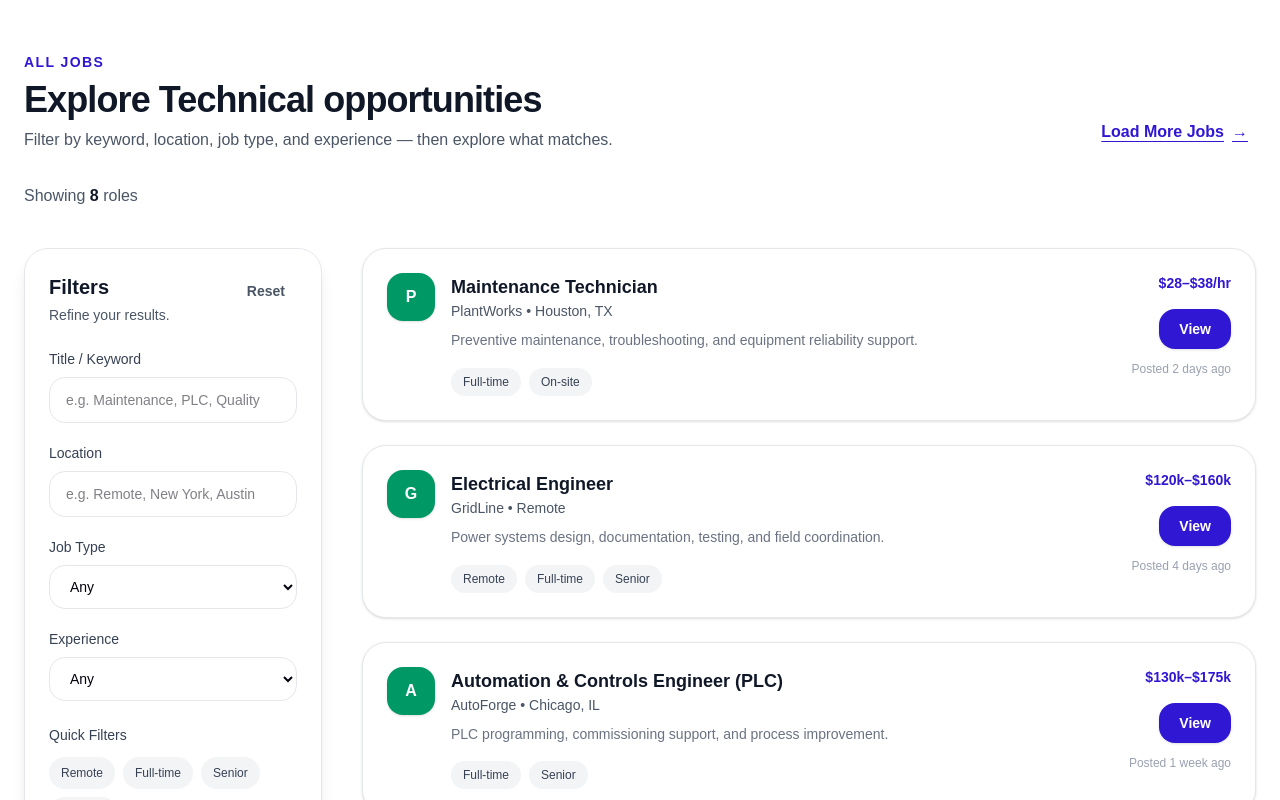
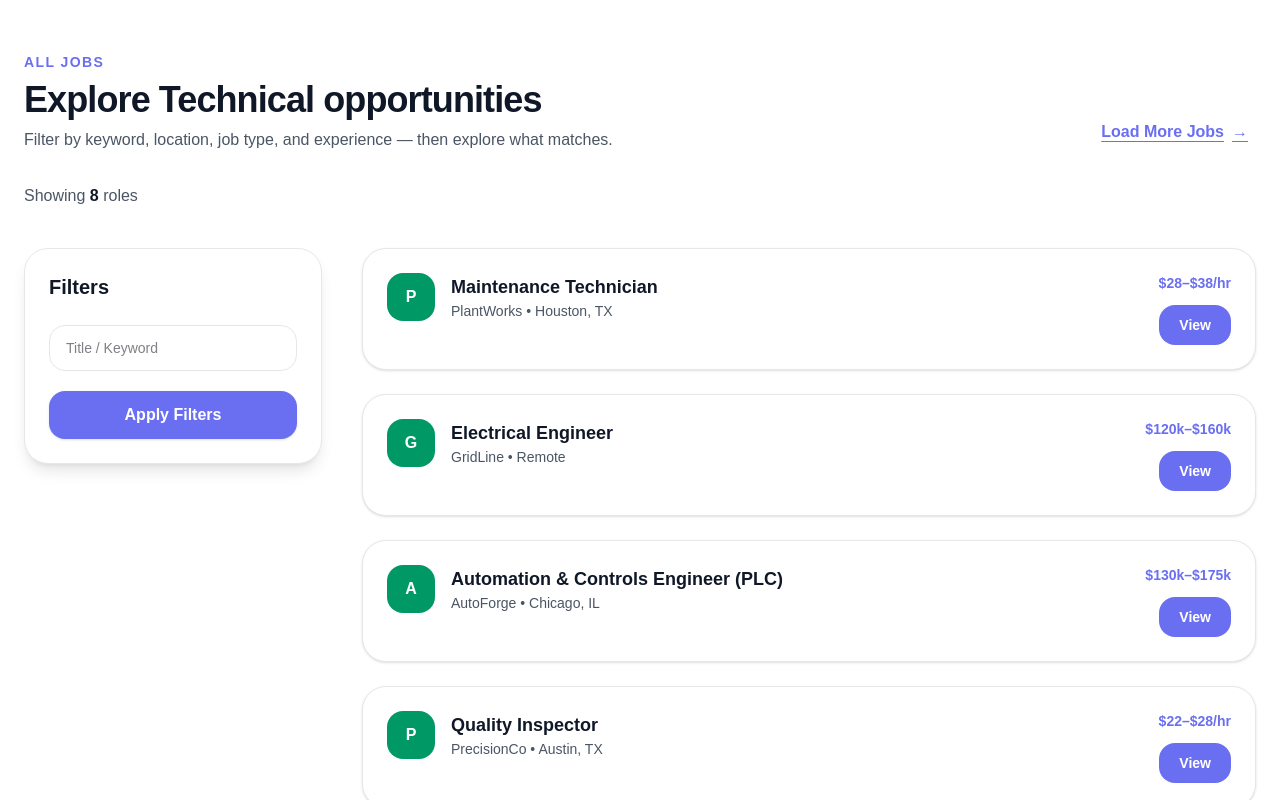
Before and after one commit to adebisidolapo/technicaljobboard, a Next.js app in the folder jobboard/: page / in a window 1280 px wide. Shown: the part 2360-3160 px from the top of the page. Built offline with nearby package versions, Linux system fonts and the light colour scheme.

Commit message:
update ui

```diff
--- a/jobboard/app/globals.css
+++ b/jobboard/app/globals.css
@@ -22,11 +22,11 @@
     --foreground: #ededed;
   }
 }
-:root{
-  --brand: #3017D3;     /* your purple */
-  --brand-dark: #2a12c0;
-  --ink: #02000D;       /* your dark */
+:root {
+  --brand-purple: #6A6FF2;
+  --brand-purple-dark: #585de0;
 }
+
 
 body {
   background: var(--background);
--- a/jobboard/app/page.tsx
+++ b/jobboard/app/page.tsx
@@ -671,7 +671,7 @@ const CATEGORIES = [
     {/* Header */}
     <div className="flex flex-col md:flex-row md:items-end md:justify-between gap-4 mb-8">
       <div>
-        <p className="text-sm font-semibold tracking-widest text-[#3017D3]">
+        <p className="text-sm font-semibold tracking-widest text-[var(--brand-purple)]">
           ALL JOBS
         </p>
         <h2 className="mt-2 text-3xl md:text-4xl font-semibold tracking-tight text-gray-900">
@@ -682,41 +682,19 @@ const CATEGORIES = [
         </p>
       </div>
 
-      {/* Text-style button (as you requested) */}
       <button
         type="button"
-        className="w-full md:w-auto inline-flex items-center justify-center md:justify-end gap-2
-                   text-[#3017D3] font-semibold underline underline-offset-4
-                   hover:text-[#2a12c0] transition px-2 py-2"
+        className="w-full md:w-auto inline-flex items-center justify-center gap-2
+                   text-[var(--brand-purple)] font-semibold underline underline-offset-4
+                   hover:text-[var(--brand-purple-dark)] transition px-2 py-2"
       >
-        Load More Jobs <span aria-hidden>→</span>
+        Load More Jobs <span>→</span>
       </button>
     </div>
 
-    {/* Selected category (optional, only shows when selected) */}
-    {selectedCategory && (
-      <div className="mb-6 flex flex-wrap items-center gap-3">
-        <span className="text-sm text-gray-600">Selected category:</span>
-        <span className="px-3 py-1.5 rounded-full bg-gray-50 border border-gray-200 text-gray-900 text-sm font-semibold">
-          {ALL_CATEGORIES.find((c) => c.slug === selectedCategory)?.label ?? "Category"}
-        </span>
-        <button
-          type="button"
-          onClick={() => setSelectedCategory("")}
-          className="text-sm font-semibold text-gray-600 hover:text-gray-900 px-3 py-1.5 rounded-xl hover:bg-gray-100 transition"
-        >
-          Clear
-        </button>
-      </div>
-    )}
-
     {/* Count */}
     <div className="text-gray-600 mb-10">
-      Showing{" "}
-      <span className="font-semibold text-gray-900">
-        {filteredJobs.length}
-      </span>{" "}
-      roles
+      Showing <span className="font-semibold text-gray-900">{filteredJobs.length}</span> roles
     </div>
 
     <div className="flex flex-col lg:flex-row gap-8 lg:gap-10">
@@ -724,102 +702,18 @@ const CATEGORIES = [
       {/* Filters */}
       <aside className="lg:w-1/4 w-full lg:sticky lg:top-24 h-fit">
         <div className="rounded-3xl p-6 shadow-lg border border-gray-200 bg-white">
-          <div className="flex items-start justify-between gap-3 mb-6">
-            <div>
-              <h3 className="text-xl font-semibold text-gray-900">Filters</h3>
-              <p className="text-sm text-gray-600 mt-1">Refine your results.</p>
-            </div>
+          <h3 className="text-xl font-semibold text-gray-900 mb-6">Filters</h3>
+
+          <input
+            placeholder="Title / Keyword"
+            className="w-full border border-gray-200 rounded-2xl px-4 py-3 mb-5
+                       focus:ring-2 focus:ring-[var(--brand-purple)] outline-none text-sm"
+          />
 
           <button
-              type="button"
-              onClick={resetFilters}
-              className="text-sm font-semibold text-gray-600 hover:text-gray-900 px-3 py-2 rounded-xl hover:bg-gray-100 transition"
-            >
-              Reset
-            </button>
-          </div>
-
-          {/* Keyword */}
-          <label className="block text-sm font-medium text-gray-700 mb-2">
-            Title / Keyword
-          </label>
-          <input
-            value={keyword}
-            onChange={(e) => setKeyword(e.target.value)}
-            type="text"
-            placeholder="e.g. Maintenance, PLC, Quality"
-            className="w-full border border-gray-200 rounded-2xl px-4 py-3 mb-5
-                       focus:ring-2 focus:ring-[#3017D3] outline-none text-sm bg-white"
-          />
-
-          {/* Location */}
-          <label className="block text-sm font-medium text-gray-700 mb-2">
-            Location
-          </label>
-          <input
-            value={location}
-            onChange={(e) => setLocation(e.target.value)}
-            type="text"
-            placeholder="e.g. Remote, New York, Austin"
-            className="w-full border border-gray-200 rounded-2xl px-4 py-3 mb-5
-                       focus:ring-2 focus:ring-[#3017D3] outline-none text-sm bg-white"
-          />
-
-          {/* Job Type */}
-          <label className="block text-sm font-medium text-gray-700 mb-2">
-            Job Type
-          </label>
-          <select
-            value={jobType}
-            onChange={(e) => setJobType(e.target.value)}
-            className="w-full border border-gray-200 rounded-2xl px-4 py-3 mb-5 text-sm bg-white"
-          >
-            <option value="">Any</option>
-            <option>Full-time</option>
-            <option>Part-time</option>
-            <option>Contract</option>
-            <option>Internship</option>
-          </select>
-
-          {/* Experience */}
-          <label className="block text-sm font-medium text-gray-700 mb-2">
-            Experience
-          </label>
-          <select
-            value={experience}
-            onChange={(e) => setExperience(e.target.value)}
-            className="w-full border border-gray-200 rounded-2xl px-4 py-3 mb-6 text-sm bg-white"
-          >
-            <option value="">Any</option>
-            <option>Junior</option>
-            <option>Mid</option>
-            <option>Senior</option>
-          </select>
-
-          {/* Quick Filters */}
-          <p className="text-sm font-medium text-gray-700 mb-3">
-            Quick Filters
-          </p>
-          <div className="flex flex-wrap gap-2 mb-6">
-            {["Remote", "Full-time", "Senior", "Contract"].map((tag) => (
-              <button
-                key={tag}
-                type="button"
-                onClick={() => toggleQuick(tag)}
-                className={`text-xs px-3 py-2 rounded-full transition ${
-                  quickFilters.includes(tag)
-                    ? "bg-[#3017D3] text-white"
-                    : "bg-gray-100 text-gray-700 hover:bg-gray-200"
-                }`}
-              >
-                {tag}
-              </button>
-            ))}
-          </div>
-
-          <button
-            type="button"
-            className="w-full bg-[#3017D3] hover:bg-[#2a12c0] text-white py-3 rounded-2xl font-semibold transition shadow-sm"
+            className="w-full bg-[var(--brand-purple)]
+                       hover:bg-[var(--brand-purple-dark)]
+                       text-white py-3 rounded-2xl font-semibold transition shadow-sm"
           >
             Apply Filters
           </button>
@@ -828,30 +722,14 @@ const CATEGORIES = [
 
       {/* Job Feed */}
       <div className="lg:w-3/4 w-full space-y-6">
-        {filteredJobs.length === 0 ? (
-          <div className="bg-white rounded-3xl p-8 border border-gray-200 text-gray-700">
-            <p className="font-semibold text-gray-900">No results found.</p>
-            <p className="text-sm text-gray-600 mt-2">
-              Try clearing filters or searching a different keyword/location.
-            </p>
-            <button
-              type="button"
-              onClick={resetFilters}
-              className="mt-4 bg-[#3017D3] hover:bg-[#2a12c0] text-white px-5 py-3 rounded-2xl text-sm font-semibold transition"
-            >
-              Reset Filters
-            </button>
-          </div>
-        ) : (
-          filteredJobs.map((job, idx) => (
+        {filteredJobs.map((job, idx) => (
           <div
             key={idx}
-              className="bg-white rounded-3xl p-5 md:p-6 shadow-sm hover:shadow-lg transition
-                         border border-gray-200 flex flex-col md:flex-row md:justify-between md:items-start gap-5 md:gap-6"
+            className="bg-white rounded-3xl p-6 shadow-sm hover:shadow-lg transition
+                       border border-gray-200 flex flex-col md:flex-row gap-6"
           >
             <div className="flex gap-4 min-w-0">
-                {/* Company mark (kept green as you want) */}
-                <div className="w-12 h-12 shrink-0 rounded-2xl bg-emerald-600 text-white flex items-center justify-center font-bold shadow-sm">
+              <div className="w-12 h-12 rounded-2xl bg-emerald-600 text-white flex items-center justify-center font-bold">
                 {job.company.charAt(0)}
               </div>
 
@@ -862,38 +740,23 @@ const CATEGORIES = [
                 <p className="text-sm text-gray-600">
                   {job.company} • {job.location}
                 </p>
-
-                  <p className="text-sm text-gray-500 mt-2 leading-relaxed">
-                    {job.description}
-                  </p>
-
-                  <div className="flex flex-wrap gap-2 mt-4">
-                    {job.tags.map((pill) => (
-                      <span
-                        key={pill}
-                        className="text-xs px-3 py-1.5 rounded-full bg-gray-100 text-gray-700"
-                      >
-                        {pill}
-                      </span>
-                    ))}
-                  </div>
               </div>
             </div>
 
-              <div className="md:text-right shrink-0">
-                <p className="text-sm font-semibold text-[#3017D3]">
+            <div className="md:ml-auto text-right">
+              <p className="text-sm font-semibold text-[var(--brand-purple)]">
                 {job.salary}
               </p>
-                <button className="mt-4 w-full md:w-auto bg-[#3017D3] hover:bg-[#2a12c0] text-white px-5 py-2.5 rounded-2xl text-sm font-semibold transition shadow-sm">
+              <button
+                className="mt-3 bg-[var(--brand-purple)]
+                           hover:bg-[var(--brand-purple-dark)]
+                           text-white px-5 py-2.5 rounded-2xl text-sm font-semibold transition"
+              >
                 View
               </button>
-                <p className="text-xs text-gray-400 mt-3">
-                  Posted {job.posted}
-                </p>
             </div>
           </div>
-          ))
-        )}
+        ))}
       </div>
     </div>
   </div>
```
Lines whose indentation alone changed are shown as unchanged.
